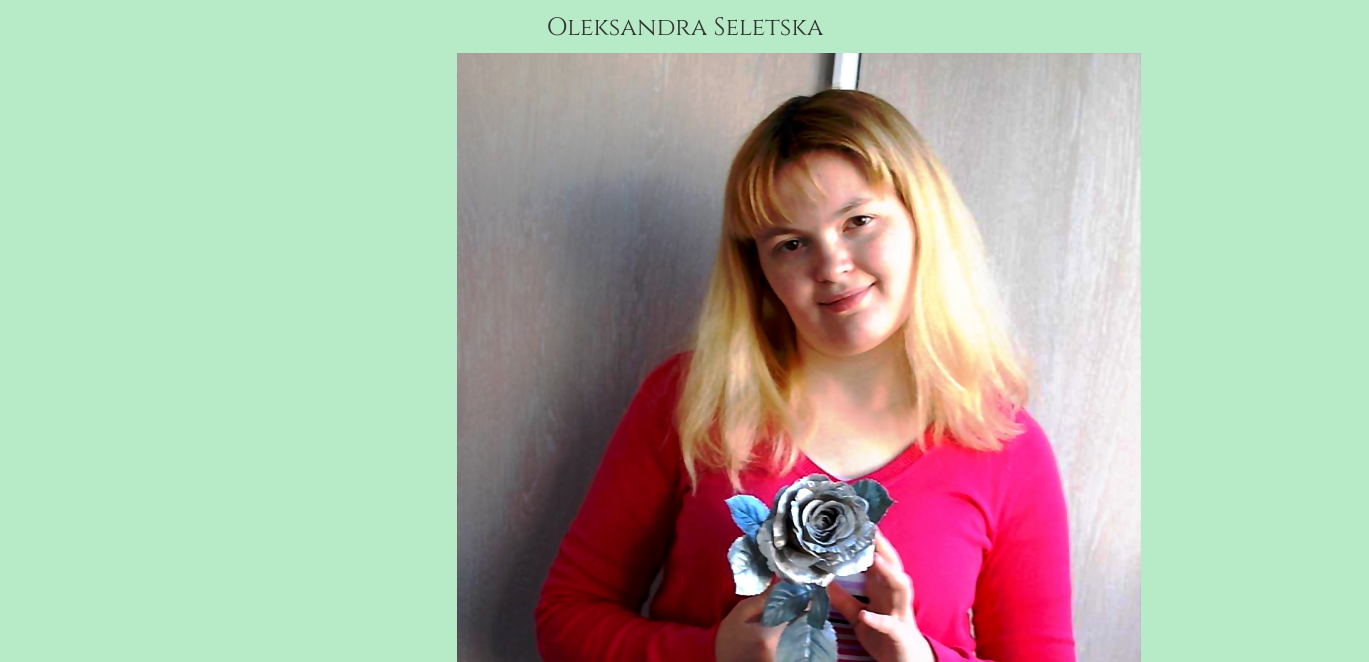
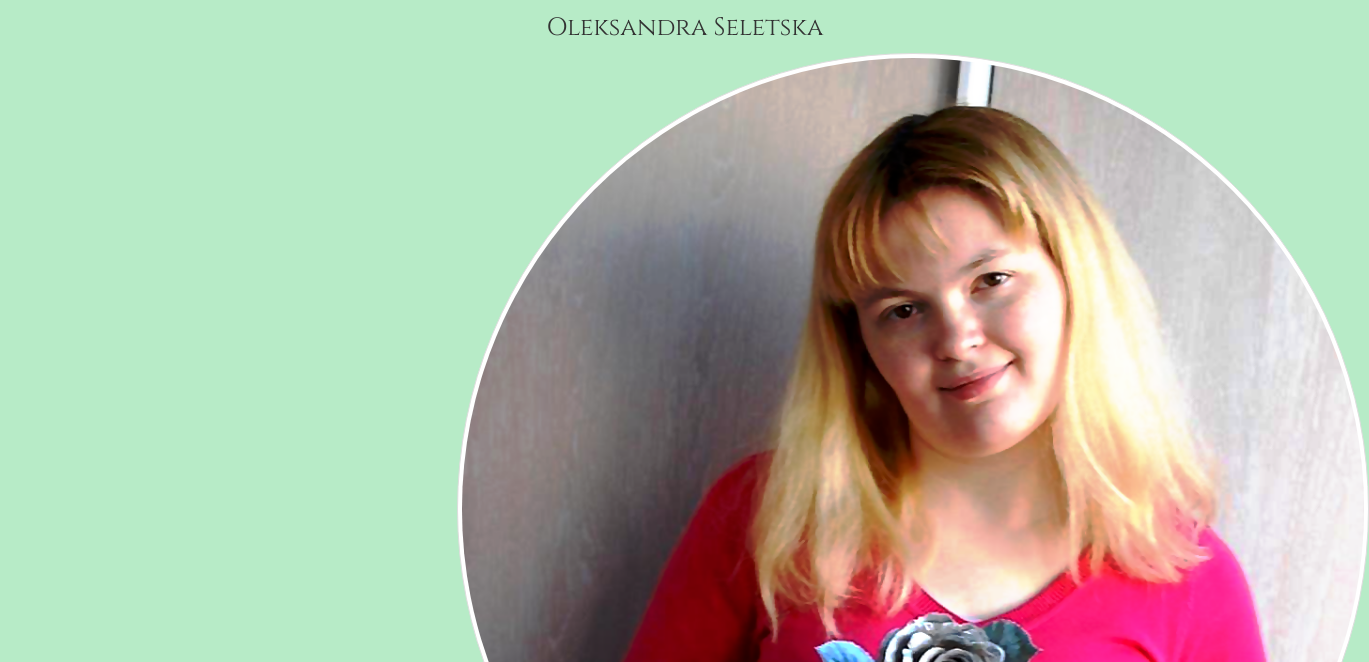
Before and after one commit to sandysel/oleksandra-website, a plain HTML site: page index.html in a window 1280 px wide. Shown: the part 138-800 px from the top of the page, 1369 px wide, since content can reach past the window. Drawn offline with nearby package versions, Linux system fonts and the light colour scheme; a web font is replaced by a local one.

Commit message:
Small changes

```diff
--- a/css/index.css
+++ b/css/index.css
@@ -51,9 +51,10 @@ ul{
 
 .displayed{
     display: block;
+
     margin-left: 30%;
     margin-right: 10%;
-    width: 60%;
+    width: width: 200px;
     position: static;
 
 }
@@ -127,6 +128,9 @@ input[type=text]:focus {
 input[type=email]:focus {
     border: 4px inset #00cc66;
 }
+input[type=email]:focus {
+    border: 4px inset #00cc66;
+}
 
 
 
--- a/index.html
+++ b/index.html
@@ -51,7 +51,7 @@
     <div>
         <h1 class="text-center">Oleksandra    Seletska</h1></div>
     <div>
-        <img class="displayed" srcset="img/me/me.png 1024w,
+        <img class="displayed img-circle img-thumbnail" srcset="img/me/me.png 1024w,
         img/me/me-s.jpg 320w"
         sizes="33.3vw,
           100vw"
--- a/js/index.js
+++ b/js/index.js
@@ -35,9 +35,9 @@ var x = document.getElementById("contactMe");
 
             $('#contactCheckbox').click(function() {
                 if ($(this.is(':checked'))) {
-                    $("#contactme").show();
+                    $('#contactme').show();
                 } else {
-                    $("#contactme").hide();
+                    $('#contactme').hide();
                 }
             });
 
```
